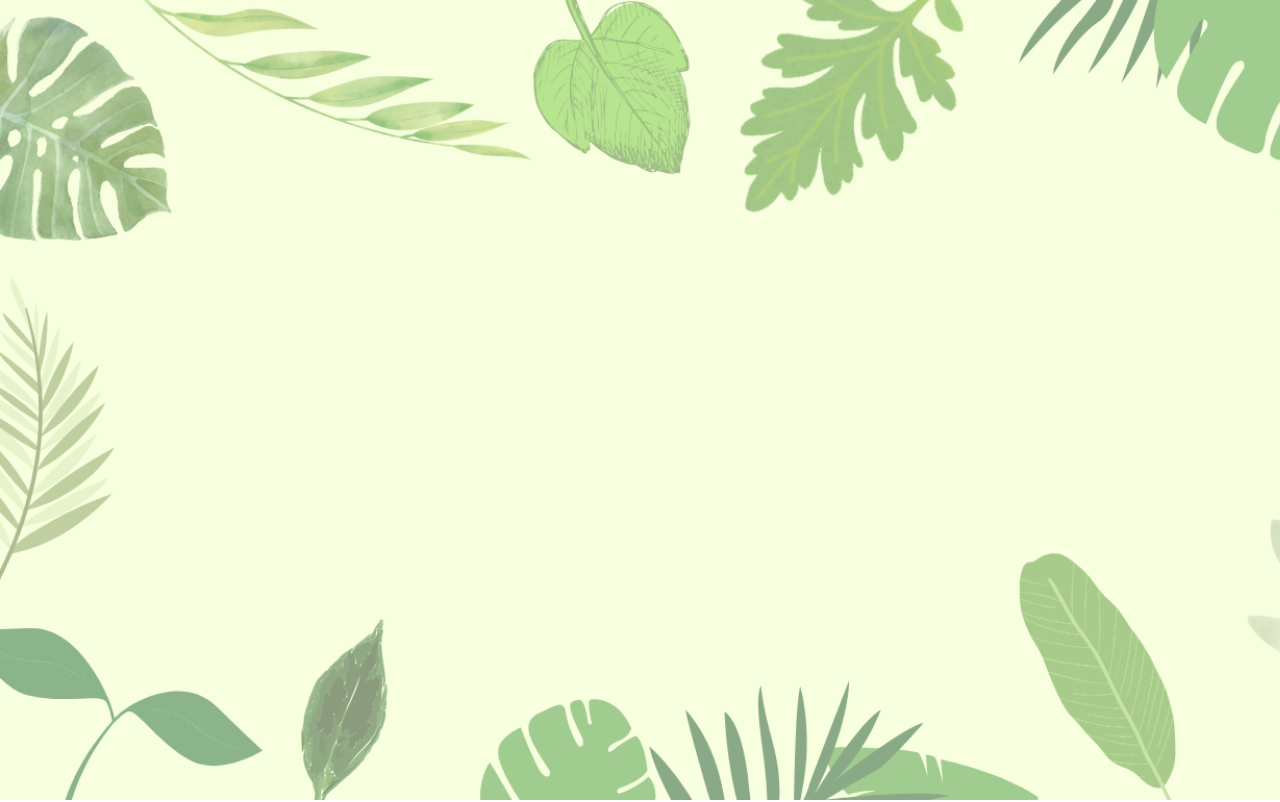
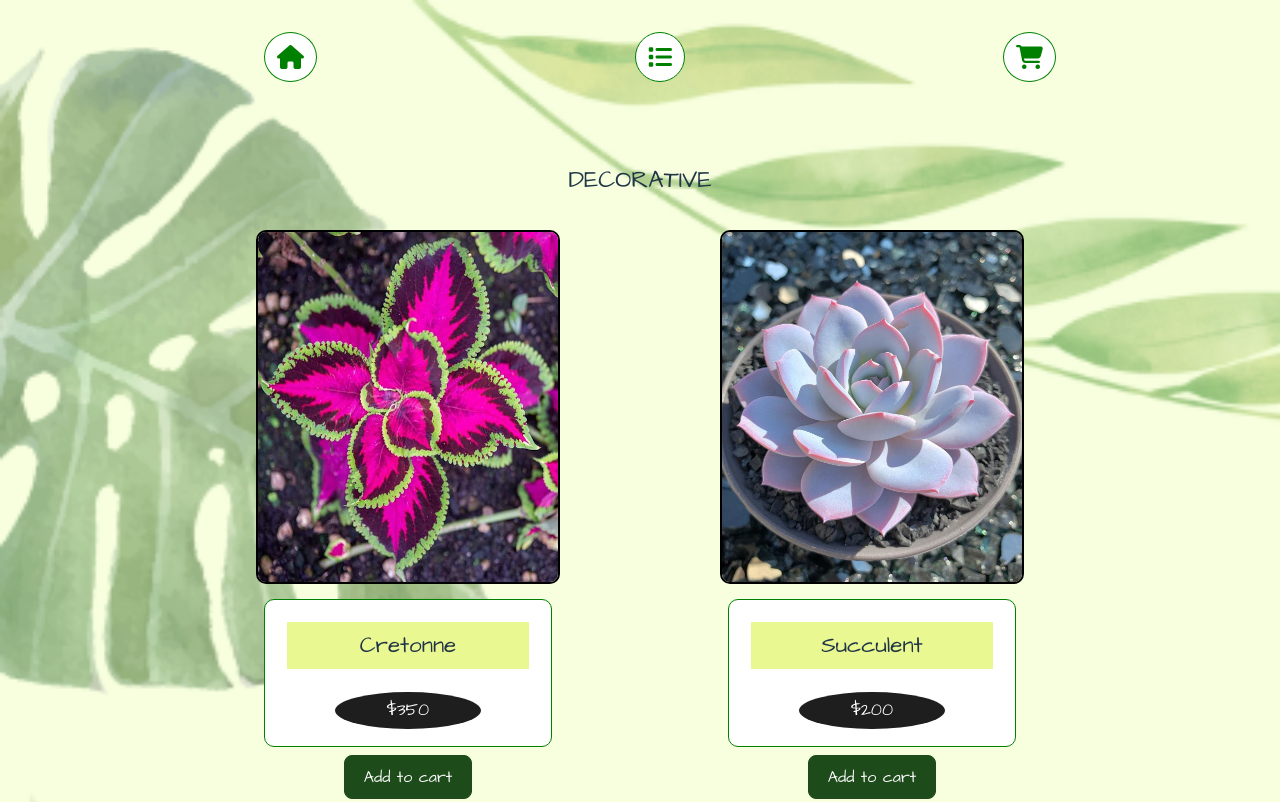
Before and after one commit to valendi/ReactGreenStore, a React (Vite) app: page /#/products in a window 1280 px wide. Before the commit this address had no page. Shown: the top 802 px of the page. Built offline with nearby package versions, Linux system fonts and the light colour scheme; a web font is replaced by a local one.

Commit message:
changes 3

```diff
--- a/index.html
+++ b/index.html
@@ -5,13 +5,14 @@
     <link rel="icon" type="image/svg+xml" href="/vite.svg" />
     <meta name="viewport" content="width=device-width, initial-scale=1.0" />
     <link rel="preconnect" href="https://fonts.googleapis.com">
-  <link rel="preconnect" href="https://fonts.gstatic.com" crossorigin>
-  <link href="https://fonts.googleapis.com/css2?family=Alegreya:ital,wght@0,400..900;1,400..900&family=Architects+Daughter&family=Bitcount+Grid+Double:wght@100..900&family=Comic+Neue:ital,wght@0,300;0,400;0,700;1,300;1,400;1,700&family=Delius&family=Edu+QLD+Hand:wght@400..700&family=Edu+SA+Hand:wght@400..700&family=Exo+2:ital,wght@0,100..900;1,100..900&family=Indie+Flower&family=Jost:ital,wght@0,100..900;1,100..900&family=Nunito:ital,wght@0,200..1000;1,200..1000&family=Overlock:ital,wght@0,400;0,700;0,900;1,400;1,700;1,900&family=Playwrite+IT+Moderna:wght@100..400&family=Truculenta:opsz,wght@12..72,100..900&display=swap" rel="stylesheet">
+    <link rel="preconnect" href="https://fonts.gstatic.com" crossorigin>
+    <link href="https://fonts.googleapis.com/css2?family=Alegreya:ital,wght@0,400..900;1,400..900&family=Architects+Daughter&family=Bitcount+Grid+Double:wght@100..900&family=Comic+Neue:ital,wght@0,300;0,400;0,700;1,300;1,400;1,700&family=Delius&family=Edu+QLD+Hand:wght@400..700&family=Edu+SA+Hand:wght@400..700&family=Exo+2:ital,wght@0,100..900;1,100..900&family=Indie+Flower&family=Jost:ital,wght@0,100..900;1,100..900&family=Nunito:ital,wght@0,200..1000;1,200..1000&family=Overlock:ital,wght@0,400;0,700;0,900;1,400;1,700;1,900&family=Playwrite+IT+Moderna:wght@100..400&family=Truculenta:opsz,wght@12..72,100..900&display=swap" rel="stylesheet">
     <link rel="icon" type="image/x-icon" href="/public/favicon.ico" />
     <title>Leaf Cloud Store</title>
   </head>
   <body>
     <div id="root"></div>
     <script type="module" src="/src/main.jsx"></script>
+    <script src="https://kit.fontawesome.com/9b269ea2d4.js" crossorigin="anonymous"></script>
   </body>
 </html>
--- a/src/App.jsx
+++ b/src/App.jsx
@@ -1,4 +1,4 @@
-import { BrowserRouter as Router, Routes, Route } from 'react-router-dom';
+import { HashRouter as Router, Routes, Route } from 'react-router-dom';
 
 import './App.css'
 
@@ -11,9 +11,9 @@ function App() {
   return (
     <Router>
       <Routes>
-        <Route path="/Home" element={<Home />} />
-        <Route path="/Products" element={<Products />} />
-        <Route path="/Cart" element={<Cart />} />
+        <Route path="/" element={<Home />} />
+        <Route path="/products" element={<Products />} />
+        <Route path="/cart" element={<Cart />} />
       </Routes>
     </Router>
   );
--- /dev/null
+++ b/src/components/Header.jsx
@@ -0,0 +1,16 @@
+import { Link } from 'react-router-dom';
+
+
+function Header() {
+  return <header>
+      <nav>
+        <ul className='navbar'>
+        <li><Link to="/"><i class="fa-solid fa-house"></i></Link></li>
+        <li><Link to="/products"><i class="fa-solid fa-list"></i></Link></li>
+        <li><Link to="/cart"><i class="fa-solid fa-cart-shopping"></i></Link></li>
+      </ul>
+      </nav>
+  </header>;
+}
+
+export default Header;
--- a/src/pages/Cart.jsx
+++ b/src/pages/Cart.jsx
@@ -1,10 +1,14 @@
 import '../styles/cart.css'
+import Header from '../components/Header';
 
 function Cart() {
   return (
     <div>
+      <Header/>
       <h1>Cart</h1>
-      <p>Aquí mostramos el carrito</p>
+      <div>
+        <p>Aquí mostramos el carrito</p>
+      </div>
     </div>
   );
 }
--- a/src/pages/Products.jsx
+++ b/src/pages/Products.jsx
@@ -1,47 +1,48 @@
 import '../styles/products.css'
+import Header from '../components/Header';
 
 const productsList = [
   {
     id: 1,
-    name: "Cretona",
+    name: "Cretonne",
     price: 350,
     category: "decorative",
-    image: "/img/cret.jpg",
+    image: "./img/cret.jpg",
   },
   {
     id: 2,
-    name: "Suculenta",
+    name: "Succulent",
     price: 200,
     category: "decorative",
-    image: "/img/sucul.jpg",
+    image: "./img/sucul.jpg",
   },
   {
     id: 3,
-    name: "Menta",
+    name: "Mint",
     price: 150,
     category: "aromatic",
-    image: "/img/ment.jpg",
+    image: "./img/ment.jpg",
   },
   {
     id: 4,
-    name: "Romero",
+    name: "Rosemary",
     price: 200,
     category: "aromatic",
-    image: "/img/romero.jpg",
+    image: "./img/romero.jpg",
   },
   {
     id: 5,
-    name: "Clavel",
+    name: "Carnation",
     price: 600,
     category: "floral",
-    image: "/img/clav.jpg",
+    image: "./img/clav.jpg",
   },
   {
     id: 6,
-    name: "Orquidea",
+    name: "Orchid",
     price: 850,
     category: "floral",
-    image: "/img/orquid.jpg",
+    image: "./img/orquid.jpg",
   },
 
 ];
@@ -51,6 +52,7 @@ function Products() {
   const categories=["decorative", "aromatic", "floral"];
   return (
     <div>
+      <Header/>
       {categories.map((cat) => (
         <div className='cat-container' key={cat}>
           <h2>{cat.toUpperCase()}</h2>
@@ -74,4 +76,5 @@ function Products() {
   );
 }
 
+
 export default Products;
--- a/src/styles/products.css
+++ b/src/styles/products.css
@@ -1,3 +1,24 @@
+
+ul.navbar{
+    margin: auto;
+    display: flex;
+    list-style: none;
+    justify-content: space-between;
+}
+
+li{
+    margin: 0;
+}
+
+ul.navbar i{
+    font-size: 1.5rem;
+    color: green;
+    background-color: white;
+    border-radius: 50%;
+    padding: 0.5em;
+    border: solid green 1px;
+}
+
 .cat-container{
     margin-top: 5em;
 }
@@ -9,8 +30,16 @@
     margin: 2em;
 }
 
+.product-info{
+    border-radius: 10px;
+    border:  solid 1px green;
+    margin: 0.5em;
+    background-color: white;
+}
+
 .products img{
     border-radius: 10px;
+    border: 2px solid black;
 }
 
 .products h3{
@@ -39,6 +68,6 @@ button#cartBTN{
 
 button#cartBTN:hover{
     color: rgb(29, 75, 26);
-    background-color: rgb(253, 253, 253);
+    background-color: rgb(234, 248, 145);
     border: 1px black solid;
 }
--- a/vite.config.js
+++ b/vite.config.js
@@ -1,7 +1,6 @@
 import { defineConfig } from 'vite'
 import react from '@vitejs/plugin-react'
 
-// https://vite.dev/config/
 export default defineConfig({
   base: '/firstReactApp/',
   plugins: [react()],
```
